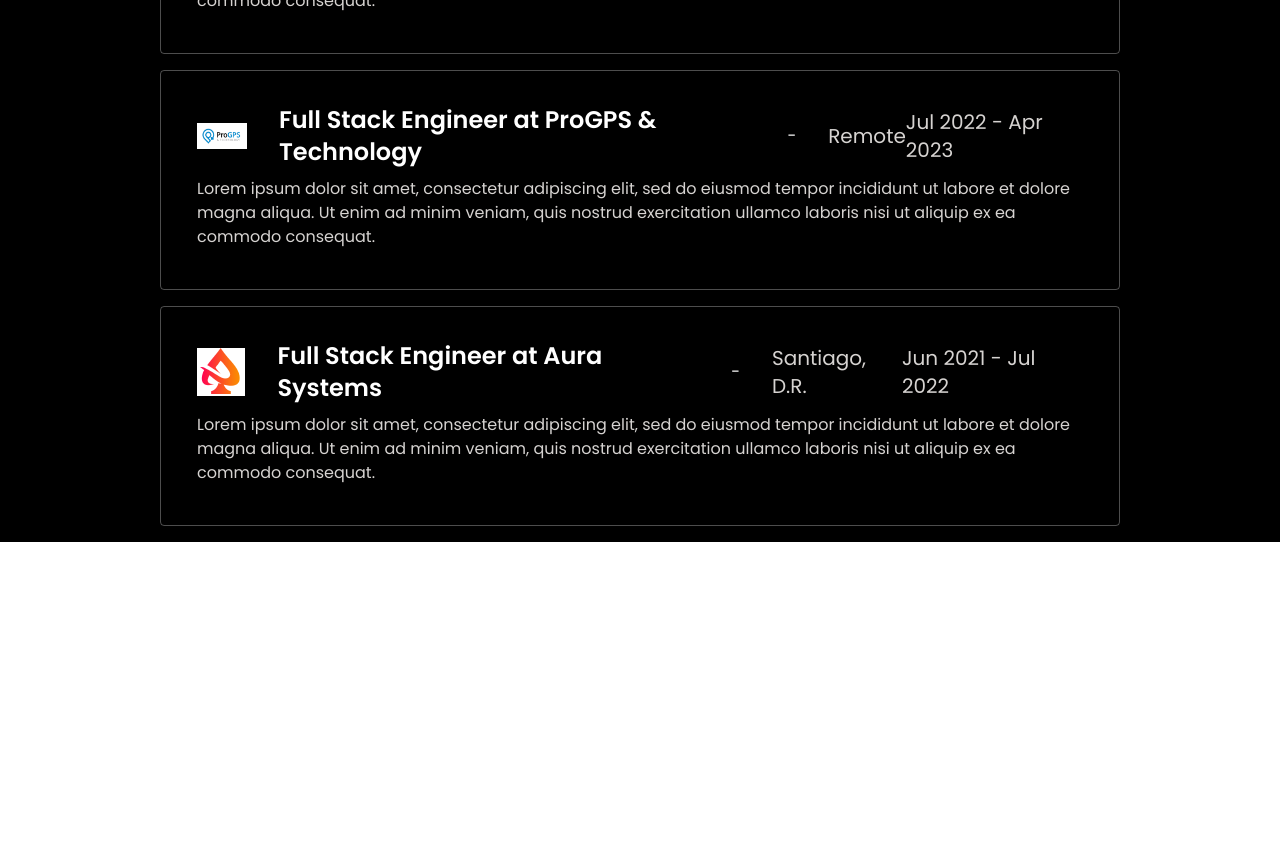
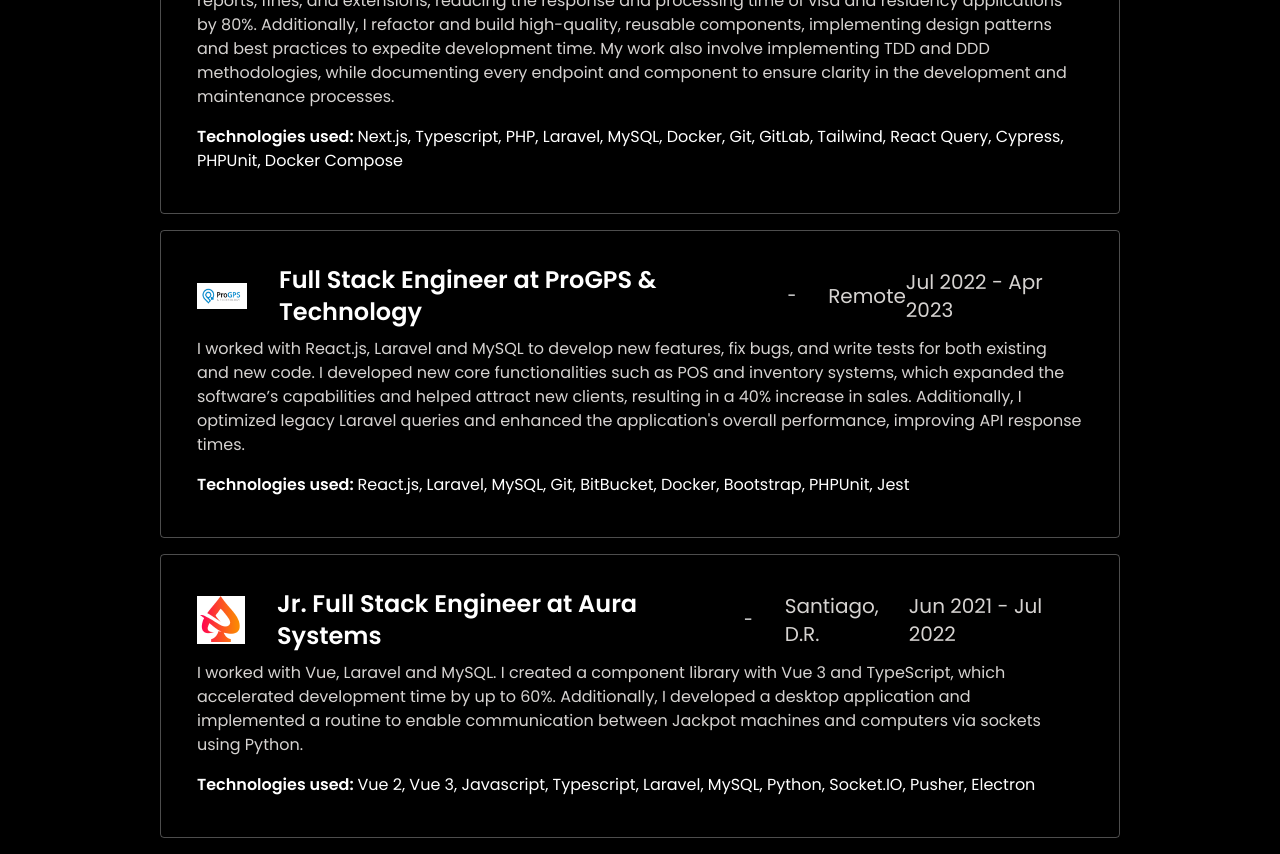
Before and after one commit to sam1330/portolio-mono, a Next.js app: page / in a window 1280 px wide. Shown: the part 2060-2914 px from the top of the page. Before the commit the page ends 2602 px from the top, so only its background shows below. Built offline with nearby package versions, Linux system fonts and the light colour scheme.

Commit message:
✨feat: Experience

```diff
--- a/src/components/MyExperience.tsx
+++ b/src/components/MyExperience.tsx
@@ -11,6 +11,7 @@ interface IEmployment {
     date: string;
     image: StaticImport | string;
     description: string;
+    techUsed: string;
 }
 
 const MyExperience = () => {
@@ -20,21 +21,24 @@ const MyExperience = () => {
       location: "Remote",
       date: "Apr 2023 - Present",
       image: ElaniinImage,
-      description: "Lorem ipsum dolor sit amet, consectetur adipiscing elit, sed do eiusmod tempor incididunt ut labore et dolore magna aliqua. Ut enim ad minim veniam, quis nostrud exercitation ullamco laboris nisi ut aliquip ex ea commodo consequat.",
+      description: "I work developing full stack features, primarily using Next.js, Laravel, MySQL, and Docker. I contributed to the development of a significant system for the government of El Salvador, automating processes to prepare reports, fines, and extensions, reducing the response and processing time of visa and residency applications by 80%. Additionally, I refactor and build high-quality, reusable components, implementing design patterns and best practices to expedite development time. My work also involve implementing TDD and DDD methodologies, while documenting every endpoint and component to ensure clarity in the development and maintenance processes.",
+      techUsed: "Next.js, Typescript, PHP, Laravel, MySQL, Docker, Git, GitLab, Tailwind, React Query, Cypress, PHPUnit, Docker Compose",
     },
     {
       title: "Full Stack Engineer at ProGPS & Technology",
       location: "Remote",
       date: "Jul 2022 - Apr 2023",
       image: ProGPSImage,
-      description: "Lorem ipsum dolor sit amet, consectetur adipiscing elit, sed do eiusmod tempor incididunt ut labore et dolore magna aliqua. Ut enim ad minim veniam, quis nostrud exercitation ullamco laboris nisi ut aliquip ex ea commodo consequat.",
+      description: "I worked with React.js, Laravel and MySQL to develop new features, fix bugs, and write tests for both existing and new code. I developed new core functionalities such as POS and inventory systems, which expanded the software’s capabilities and helped attract new clients, resulting in a 40% increase in sales. Additionally, I optimized legacy Laravel queries and enhanced the application's overall performance, improving API response times.",
+      techUsed: "React.js, Laravel, MySQL, Git, BitBucket, Docker, Bootstrap, PHPUnit, Jest",
     },
     {
-      title: "Full Stack Engineer at Aura Systems",
+      title: "Jr. Full Stack Engineer at Aura Systems",
       location: "Santiago, D.R.",
       date: "Jun 2021 - Jul 2022",
       image: AuraImage,
-      description: "Lorem ipsum dolor sit amet, consectetur adipiscing elit, sed do eiusmod tempor incididunt ut labore et dolore magna aliqua. Ut enim ad minim veniam, quis nostrud exercitation ullamco laboris nisi ut aliquip ex ea commodo consequat.",
+      description: "I worked with Vue, Laravel and MySQL. I created a component library with Vue 3 and TypeScript, which accelerated development time by up to 60%. Additionally, I developed a desktop application and implemented a routine to enable communication between Jackpot machines and computers via sockets using Python.",
+      techUsed: "Vue 2, Vue 3, Javascript, Typescript, Laravel, MySQL, Python, Socket.IO, Pusher, Electron",
     },
   ];
   return (
@@ -63,6 +67,9 @@ const MyExperience = () => {
 
             {/* // Description */}
             <p className="mt-4 text-stone-300">{employment.description}</p>
+
+            {/* // Tech used */}
+            <p className="mt-4"><span className="font-semibold">Technologies used: </span>{employment.techUsed}</p>
           </div>
         ))}
       </div>
```
